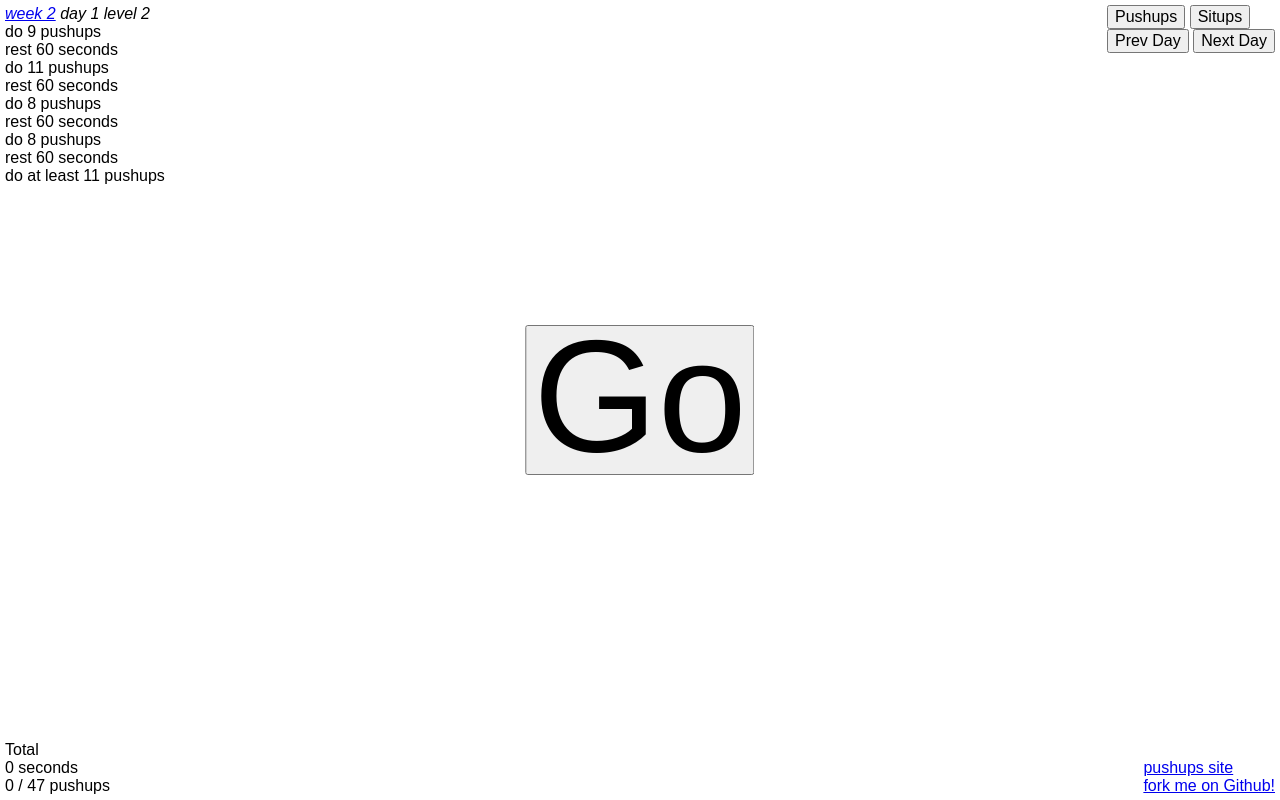
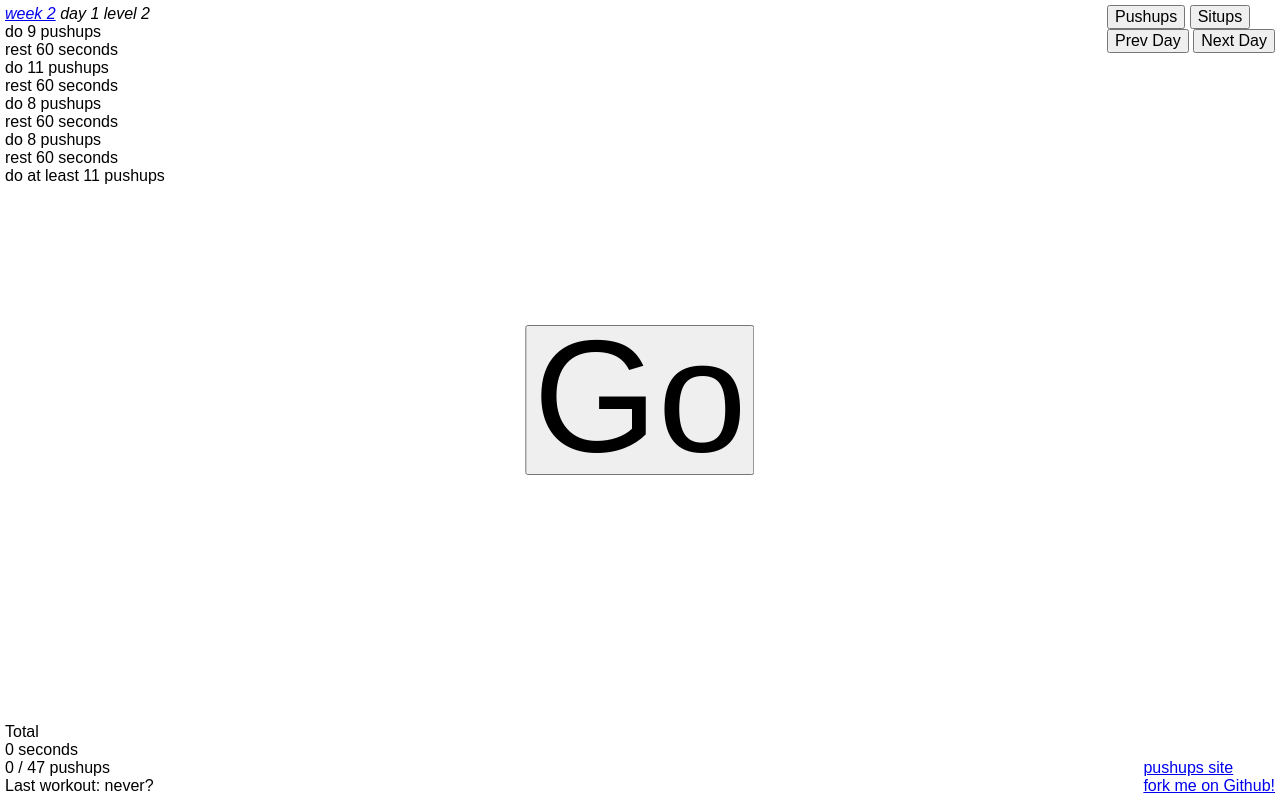
Before and after one commit to kaicarver/sedfugit, a plain HTML site: page pushups.html in a window 1280 px wide. Drawn offline with Linux system fonts and the light colour scheme.

Commit message:
store last workout date

```diff
--- a/pushups.html
+++ b/pushups.html
@@ -66,8 +66,9 @@
   </div>
   <div class="area">
     Total<br/>
-    <span id="curTotalTime"></span> seconds<br/>
-    <span id="curTotalExercises"></span> / <span id="totalExercises"></span> pushups
+    <span id="curTotalTime"></span> seconds<br>
+    <span id="curTotalExercises"></span> / <span id="totalExercises"></span> pushups<br>
+    Last workout: <span id="lastWorkoutDate">never???</span>
   </div>
   <div class="area">
     <div>
@@ -92,6 +93,7 @@
     </div>
   </div>
   <script>
+    var lastWorkoutDate;
     window.onload = function() {
       //speak('Hello Kai! You need to go outside!');
       var myCurSetSetIndex;
@@ -100,6 +102,11 @@
       } else {
 	myCurSetSetIndex = 0;
 	localStorage.myCurSetSetIndex = curSetSetIndex;
+      }
+      if (typeof(localStorage.lastWorkoutDate) !== "undefined") {
+	lastWorkoutDate = new Date(Date.parse(localStorage.lastWorkoutDate));
+      } else {
+	lastWorkoutDate = 'never?';
       }
       displaySetSet('pushups', myCurSetSetIndex);
       //displaySetSet('situps', myCurSetSetIndex);
@@ -187,6 +194,7 @@
 	}
 	if (curStep > exerciseSet.textSets.length - 1) {
 	  todo.innerText = 'You are done!';
+	  localStorage.lastWorkoutDate = new Date();
 	  speaktext = todo.innerText;
 	  speaktext += ' You did at least ' + document.getElementById("totalExercises").innerText + ' ' + curExercise + ' in ' + document.getElementById("curTotalTime").innerText + ' seconds.'
 	}
@@ -218,6 +226,7 @@
       document.getElementById("curTotalTime").innerText = curTotalTime;
       document.getElementById("curTotalExercises").innerText = curTotalExercises;
       document.getElementById("totalExercises").innerText = totalExercises;
+      document.getElementById("lastWorkoutDate").innerText = lastWorkoutDate;
     }
     function stepTime() {
       var stepTime = curStep <= 0 ? "Go" : "Done";
@@ -724,6 +733,21 @@ Total
 72 / 72 pushups
 max: 20. oops I should have waited another day, not too hard, but was interrupted by call.
 
+Sun Sep 02 2018 08:59:15 GMT+0200 (Central European Summer Time)
+week 3 day 2 level 2
+do 14 pushups 32
+rest 90 seconds 89
+do 19 pushups 57
+rest 90 seconds 107
+do 14 pushups 46
+rest 90 seconds 157
+do 14 pushups 29
+rest 90 seconds 92
+do at least 19 pushups 124
+Total
+733 seconds
+80 / 80 pushups
+max 21. pretty ok, took a bit longer due to distraction. tried Wim Hof style breathing
 
 TODO: allow manually adding a date for the next session, store into localStorage
 TODO: express total time in minutes; compare expected time with actual time.
```
